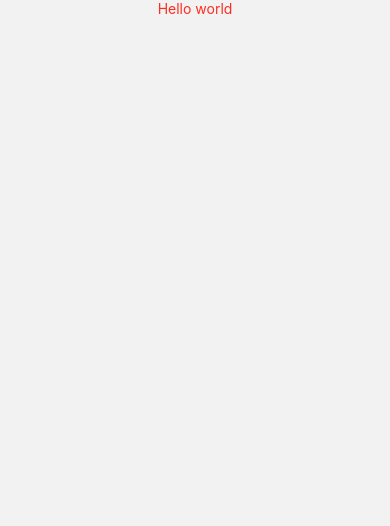
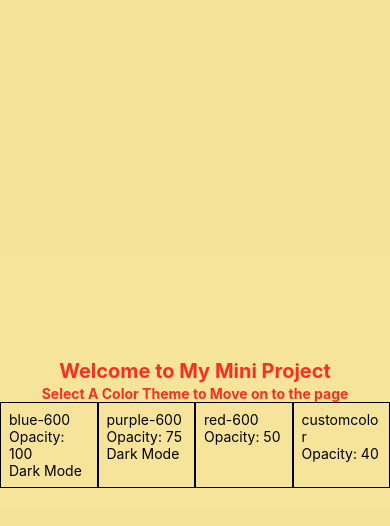
Before and after one commit to sramalho94/TopGroup3-ReactNative, a React Native app: screen /Home in a window 390 px wide. Shown: the top 526 px of the page. Built offline with nearby package versions, Linux system fonts and the light colour scheme.

Commit message:
built out home screen

```diff
--- a/screens/Home.tsx
+++ b/screens/Home.tsx
@@ -1,25 +1,55 @@
-import {View, Text, SafeAreaView} from 'react-native';
+import {View, Text, SafeAreaView, TouchableOpacity} from 'react-native';
 import React from 'react';
 import {NativeStackNavigationProp} from '@react-navigation/native-stack';
 import {RootStackParamList} from '../App';
 import {useNavigation} from '@react-navigation/native';
-
-type Props = {};
 
 export type NavigationProp = NativeStackNavigationProp<
   RootStackParamList,
   'Home'
 >;
 
-const Home = (props: Props) => {
+const themes = [
+  {name: 'blue-600', opacity: 100, dark: true},
+  {name: 'purple-600', opacity: 75, dark: true},
+  {name: 'red-600', opacity: 50, dark: false},
+  {name: 'customcolor', opacity: 40, dark: false},
+];
+
+const Home = () => {
   const navigation = useNavigation<NavigationProp>();
   return (
-    <SafeAreaView className="flex flex-row justify-center md:flex-col ">
-      <Text
-        className="text-customcolor"
-        onPress={() => navigation.navigate('Screen2')}>
-        Hello world
-      </Text>
+    <SafeAreaView className="justify-center md:flex-col align-middle min-h-screen bg-yellow-400/40">
+      <View className="justify-center align-middle">
+        <View className="flex-row justify-center">
+          <Text className="font-bold text-xl text-customcolor">
+            Welcome to My Mini Project
+          </Text>
+        </View>
+        <View className="flex-row justify-center">
+          <Text className="font-bold text-md text-customcolor ">
+            Select A Color Theme to Move on to the page
+          </Text>
+        </View>
+        <View className="flex-row">
+          {themes.map(theme => (
+            <TouchableOpacity
+              className={`p-2 border border-black w-1/4 bg-${theme.name}`}
+              key={theme.name}
+              onPress={() =>
+                navigation.navigate('Screen2', {
+                  name: theme.name,
+                  dark: theme.dark,
+                  opacity: theme.opacity,
+                })
+              }>
+              <Text>{theme.name}</Text>
+              <Text>Opacity: {theme.opacity}</Text>
+              {theme.dark ? <Text>Dark Mode</Text> : null}
+            </TouchableOpacity>
+          ))}
+        </View>
+      </View>
     </SafeAreaView>
   );
 };
```
